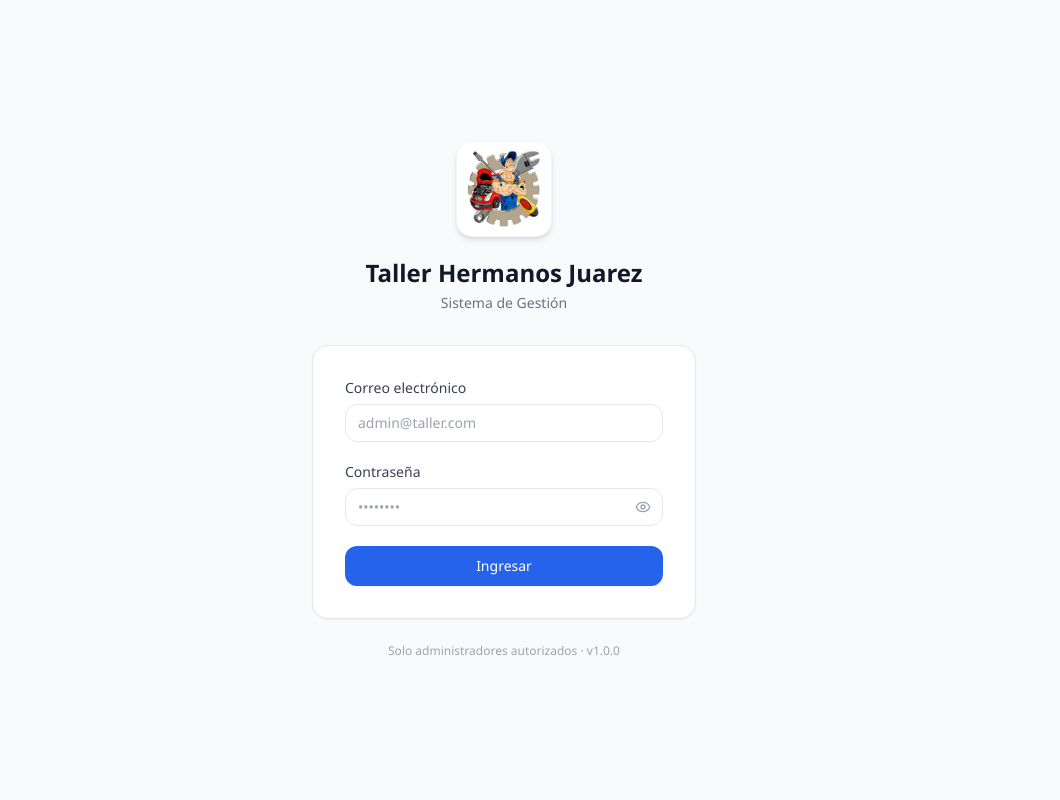
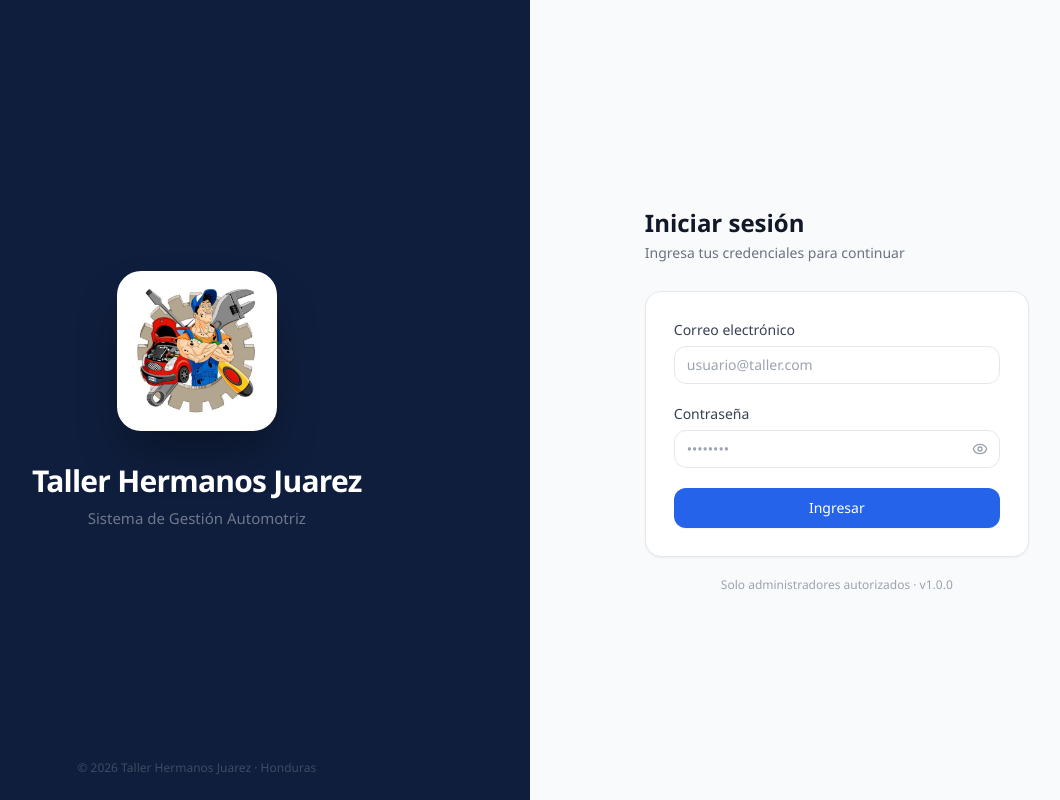
Before and after one commit to crixby11/ProyectoGraduacion, a React (Vite) app in the folder taller-frontend/: page /login in a window 1280 px wide. Shown: the whole page, without its empty margins (136-1196 px from the left). Built offline with nearby package versions, Linux system fonts and the light colour scheme.

Commit message:
feat: enhance login page layout and branding for Taller Hermanos Juarez

```diff
--- a/taller-frontend/src/pages/Login.jsx
+++ b/taller-frontend/src/pages/Login.jsx
@@ -33,21 +33,49 @@ export default function Login() {
   }
 
   return (
-    <div className="min-h-screen bg-gray-50 flex items-center justify-center p-4">
+    <div className="min-h-screen flex">
+
+      {/* ── Panel izquierdo (branding) ── */}
+      <div className="hidden lg:flex lg:w-[52%] bg-[#0f1e3d] flex-col items-center justify-center p-14">
+
+        {/* Logo */}
+        <div className="w-40 h-40 rounded-3xl bg-white shadow-2xl shadow-black/40 p-4 mb-8">
+          <img src={logo} alt="Taller Hermanos Juarez" className="w-full h-full object-contain" />
+        </div>
+
+        <h1 className="text-3xl font-bold text-white tracking-tight mb-2">
+          Taller Hermanos Juarez
+        </h1>
+        <p className="text-white/40 text-[15px]">Sistema de Gestión Automotriz</p>
+
+        {/* Footer del panel */}
+        <p className="absolute bottom-6 text-white/20 text-xs">
+          © {new Date().getFullYear()} Taller Hermanos Juarez · Honduras
+        </p>
+      </div>
+
+      {/* ── Panel derecho (formulario) ── */}
+      <div className="flex-1 flex flex-col items-center justify-center bg-gray-50 p-6">
+
+        {/* Logo en móvil */}
+        <div className="lg:hidden text-center mb-8">
+          <div className="w-20 h-20 rounded-2xl bg-white shadow-md border border-gray-100 p-2 mx-auto mb-4">
+            <img src={logo} alt="Taller Hermanos Juarez" className="w-full h-full object-contain" />
+          </div>
+          <h1 className="text-xl font-bold text-gray-900">Taller Hermanos Juarez</h1>
+          <p className="text-gray-400 text-sm mt-0.5">Sistema de Gestión</p>
+        </div>
+
         <div className="w-full max-w-sm">
 
-        {/* Logo */}
-        <div className="text-center mb-8">
-          <div className="inline-flex items-center justify-center w-24 h-24 rounded-2xl bg-white shadow-md border border-gray-100 mb-5 p-2">
-            <img src={logo} alt="Taller Hermanos Juarez" className="w-full h-full object-contain" />
-          </div>
-          <h1 className="text-2xl font-bold text-gray-900">Taller Hermanos Juarez</h1>
-          <p className="text-gray-500 text-sm mt-1">Sistema de Gestión</p>
+          {/* Encabezado del form */}
+          <div className="mb-7">
+            <h2 className="text-2xl font-bold text-gray-900">Iniciar sesión</h2>
+            <p className="text-gray-500 text-sm mt-1">Ingresa tus credenciales para continuar</p>
           </div>
 
           {/* Card */}
-        <div className="bg-white rounded-2xl shadow-sm border border-gray-200 p-8">
-
+          <div className="bg-white rounded-2xl shadow-sm border border-gray-200 p-7">
             <form onSubmit={handleSubmit(onSubmit)} className="space-y-5" noValidate>
 
               {/* Email */}
@@ -59,7 +87,7 @@ export default function Login() {
                   {...register('email')}
                   type="email"
                   autoComplete="email"
-                placeholder="admin@taller.com"
+                  placeholder="usuario@taller.com"
                   className={`input ${errors.email ? 'border-red-400 focus:ring-red-300' : ''}`}
                 />
                 {errors.email && (
@@ -114,10 +142,12 @@ export default function Login() {
             </form>
           </div>
 
-        <p className="text-center text-gray-400 text-xs mt-6">
+          <p className="text-center text-gray-400 text-xs mt-5">
             Solo administradores autorizados · v1.0.0
           </p>
         </div>
       </div>
+
+    </div>
   )
 }
```
Lines whose indentation alone changed are shown as unchanged.
